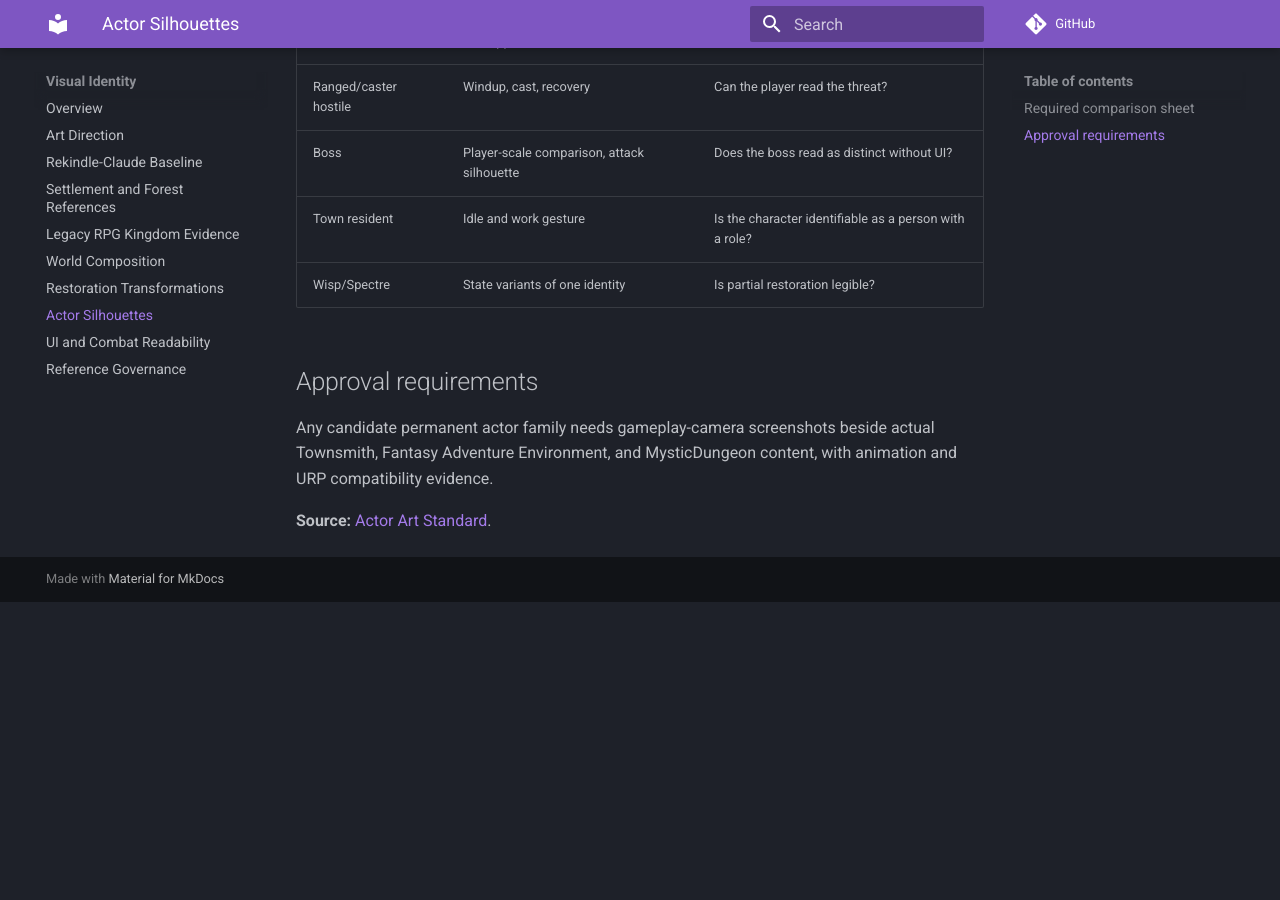
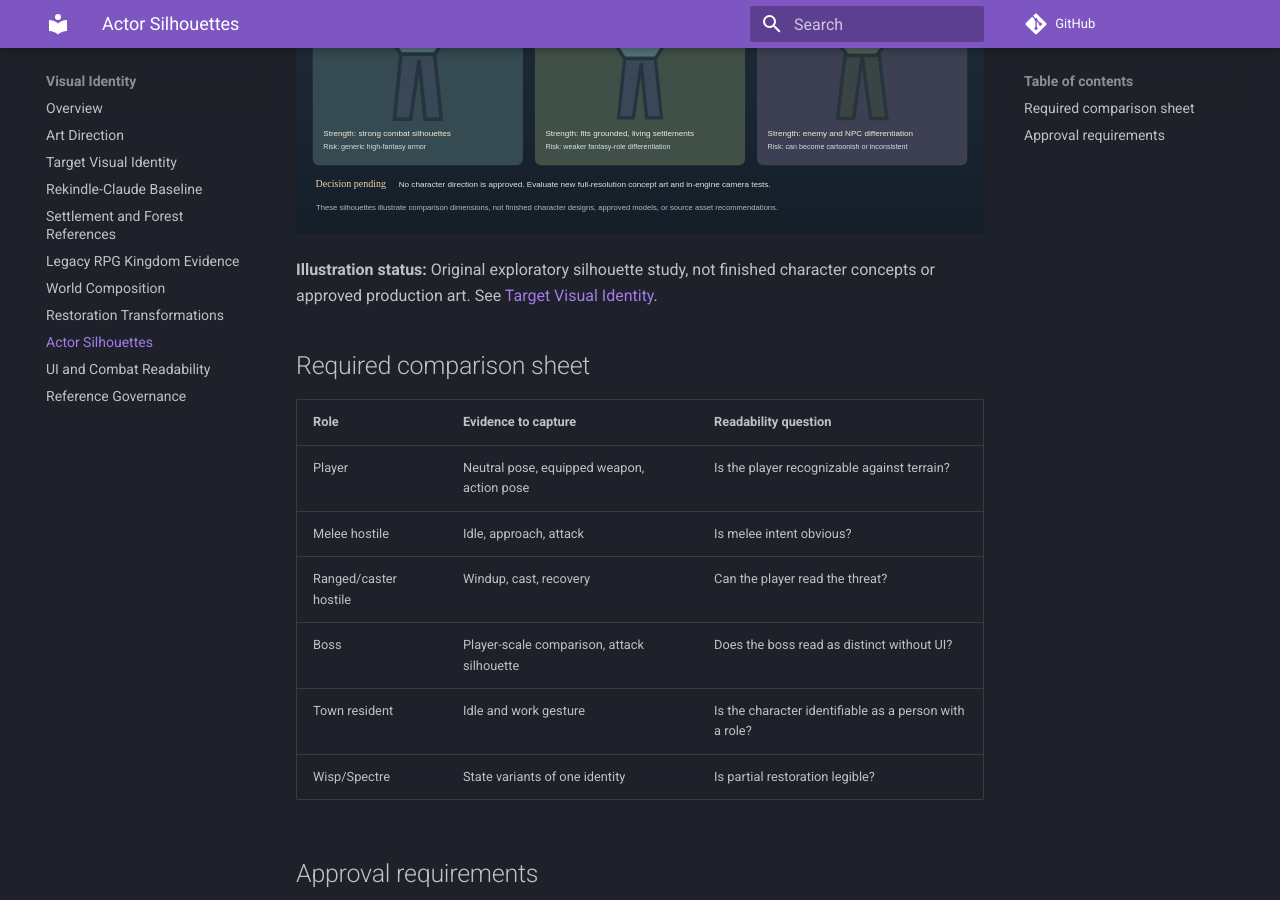
Before and after one commit to Shashakar/RPG-Kingdom-Design-Bible, an MkDocs documentation site: the page built from docs/visual/actor-silhouettes.md, in a window 1280 px wide and 900 px high, scrolled down 725 px. Built offline with MkDocs 1.6.1 and Material for MkDocs 9.7.7, drawn with Linux system fonts in a browser that asks for light colours; comment, search, counter and statistics services are not loaded; before the commit the page ends 1327 px from its top, so only the background shows below that.

Commit message:
Add embedded target visual reference illustrations and comparison gallery (#13)
* Add embedded aspirational settlement and forest-road reference illustration

* Add exploratory character silhouette comparison image

* Add target visual gallery with embedded environment and character illustrations

* Embed target reference illustrations in docs/visual/index.md

* Embed target reference illustrations in docs/visual/settlement-forest-reference-brief.md

* Embed target reference illustrations in docs/visual/actor-silhouettes.md

* Embed target reference illustrations in mkdocs.yml

```diff
--- a/docs/visual/actor-silhouettes.md
+++ b/docs/visual/actor-silhouettes.md
@@ -7,6 +7,10 @@ The current Rekindle-Claude characters are implementation placeholders and **mus
 > **Creative decision — October 19, 2026:** The current **Rekindle-Claude character visual style is not approved and requires a complete redesign**. Treat its current characters as implementation placeholders, not reference targets. The overall stylized-fantasy world direction does **not** approve the existing character proportions, faces, armor styling, silhouettes, or visual finish. Preserve working gameplay/animation infrastructure where practical, but assess new character art independently. The character concept boards are exploratory, not approved replacements.
 
 
+
+![Exploratory character style comparison](../assets/visual/target-character-directions.svg)
+
+**Illustration status:** Original exploratory silhouette study, not finished character concepts or approved production art. See [Target Visual Identity](target-identity.md).
 
 ## Required comparison sheet
 
--- a/mkdocs.yml
+++ b/mkdocs.yml
@@ -33,6 +33,7 @@ nav:
   - Visual Identity:
       - Overview: visual/index.md
       - Art Direction: visual/art-direction.md
+      - Target Visual Identity: visual/target-identity.md
       - Rekindle-Claude Baseline: visual/rekindle-claude-baseline.md
       - Settlement and Forest References: visual/settlement-forest-reference-brief.md
       - Legacy RPG Kingdom Evidence: visual/existing-game-evidence.md
```
Also changed, not shown: docs/visual/index.md (+1 -0 lines), docs/visual/settlement-forest-reference-brief.md (+4 -0 lines), docs/visual/target-identity.md (added, +42 -0 lines), docs/assets/visual/target-character-directions.svg (added), docs/assets/visual/target-settlement-forest.svg (added).
